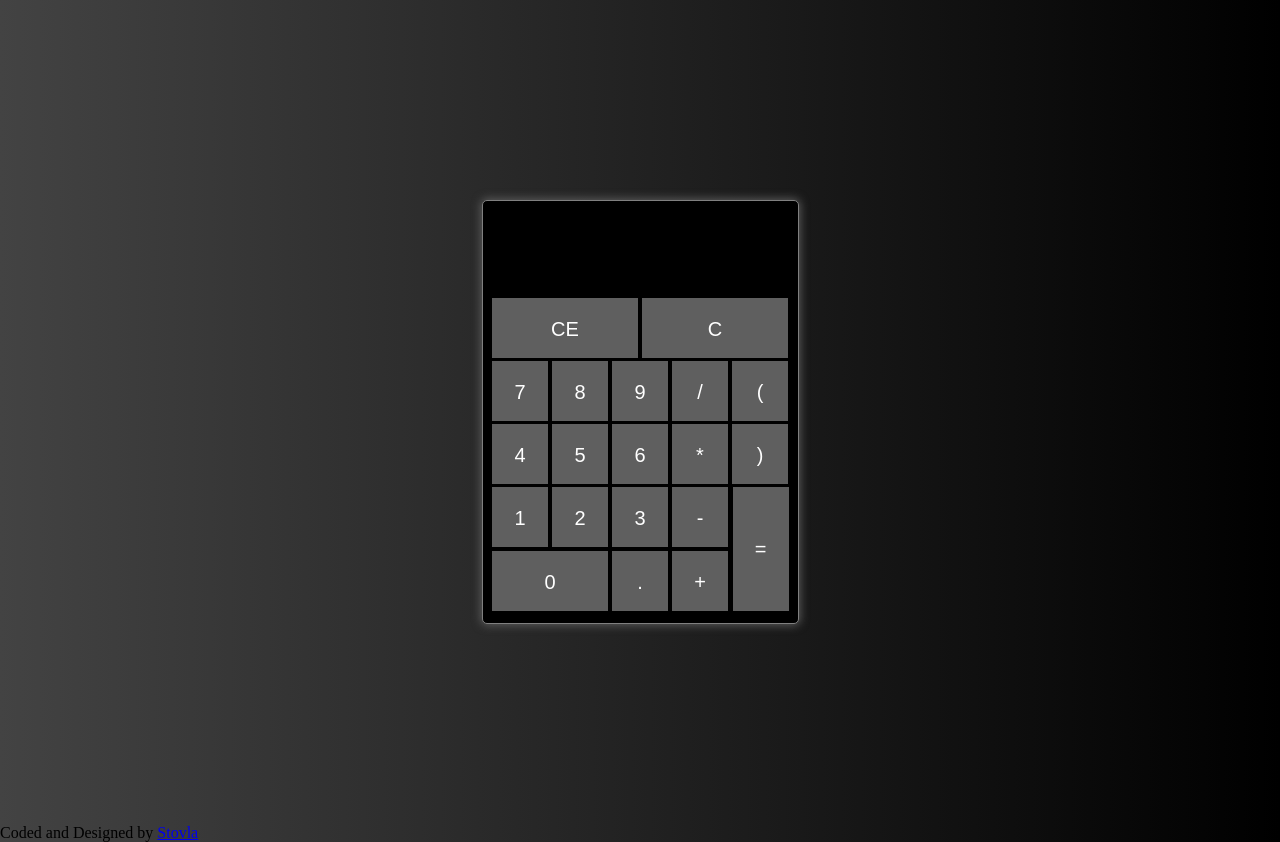
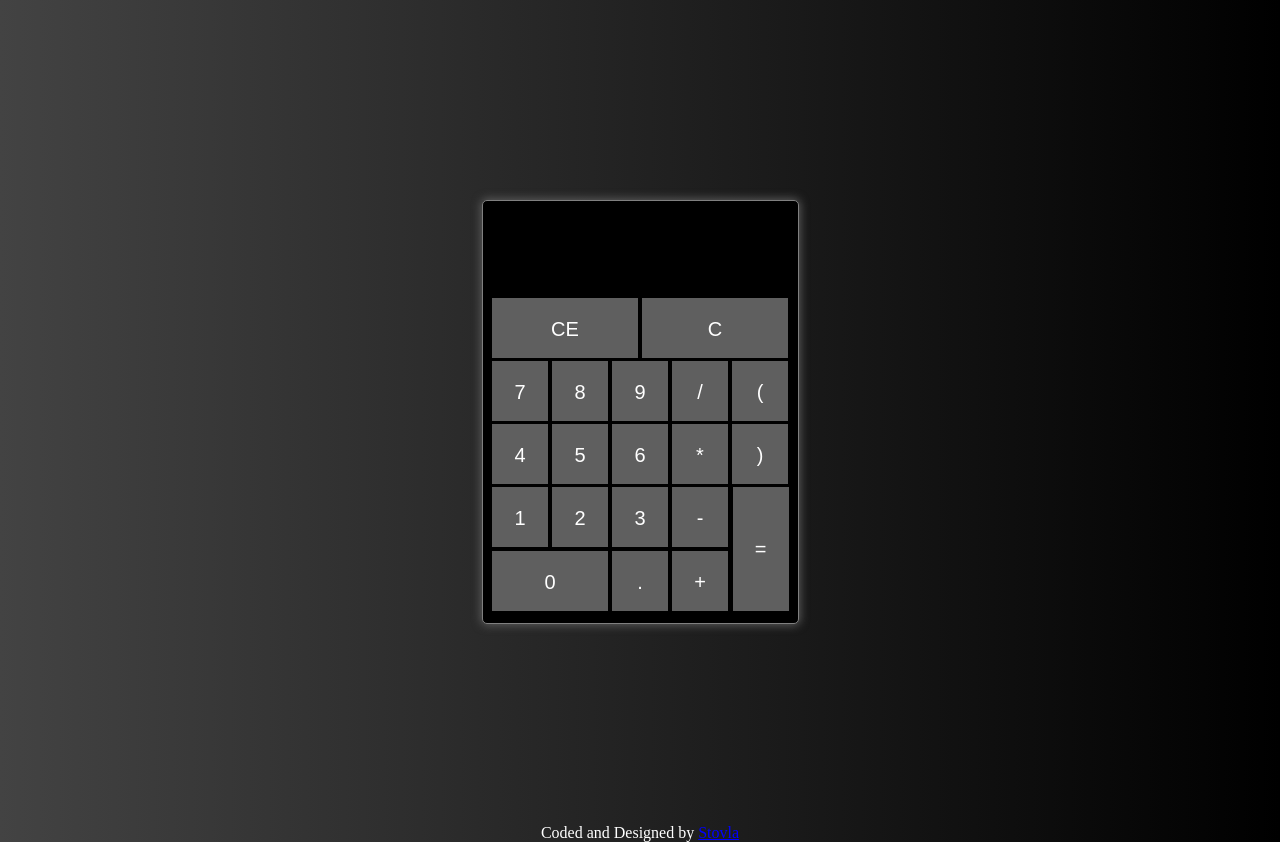
Before and after one commit to stovla/calculatorapp, a plain HTML site: page index.html in a window 1280 px wide. Drawn offline with nearby package versions, Linux system fonts and the light colour scheme.

Commit message:
footer adjustment

```diff
--- a/css/style.css
+++ b/css/style.css
@@ -68,3 +68,10 @@ input:active {
     background: -moz-radial-gradient(circle, #8f8f8f, #5f5f5f, #3f3f3f); /* For Fx 3.6 to 15 */
     background: radial-gradient(circle, #8f8f8f, #5f5f5f, #3f3f3f); /* Standard syntax (must be last) */
 }
+#footer {
+    text-align: center;
+    color: #fff;
+}
+#footer a {
+    color: blue;
+}
--- a/index.html
+++ b/index.html
@@ -40,7 +40,7 @@
                 <input type="button" id="+" value="+">
             </div>
         </div>
-        <footer>
+        <footer id="footer">
 		    Coded and Designed by <a href="https://stovla.github.io/profile/">Stovla</a>
 	    </footer>
         <script src="js/jquery-3.1.1.min.js"></script>
```
